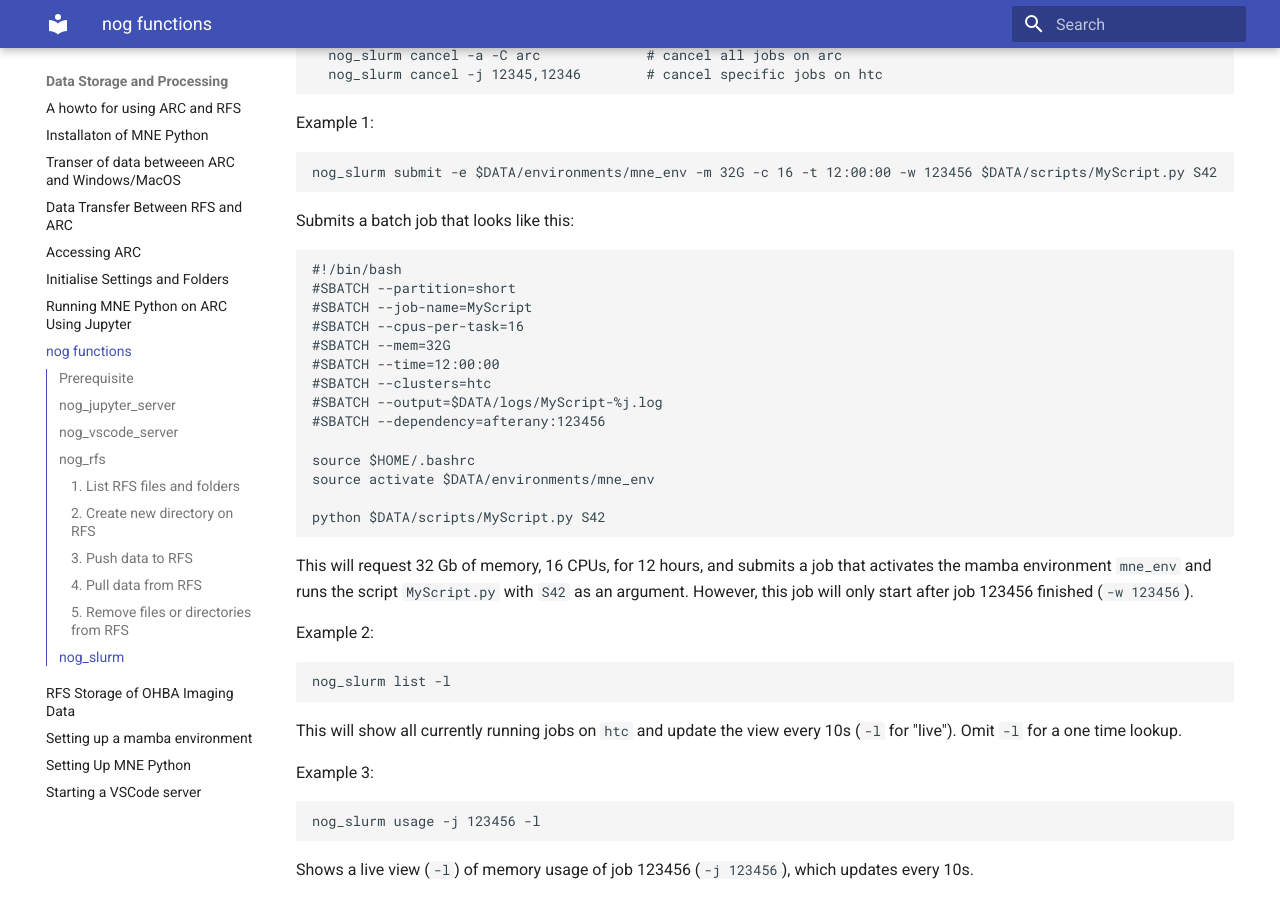
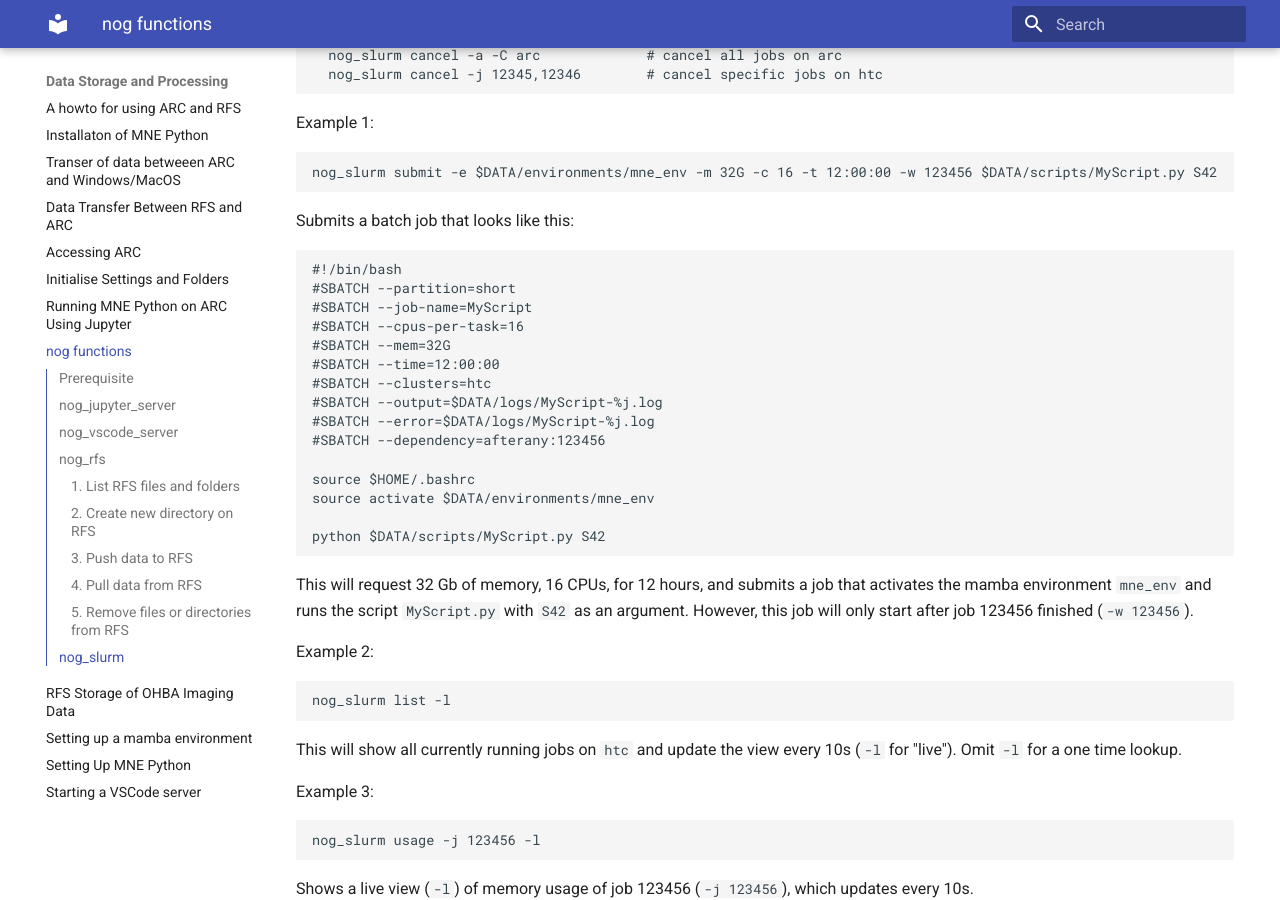
Before and after one commit to Neuronal-Oscillations/group-handbook, an MkDocs documentation site: the page built from docs/Data-Storage-and-Processing/nog-functions.md, in a window 1280 px wide and 900 px high, scrolled down 5015 px. Built offline with MkDocs 1.6.1 and Material for MkDocs 9.7.7, drawn with Linux system fonts in a browser that asks for light colours.

Commit message:
Update nog-functions.md

```diff
--- a/docs/Data-Storage-and-Processing/nog-functions.md
+++ b/docs/Data-Storage-and-Processing/nog-functions.md
@@ -261,6 +261,7 @@ Submits a batch job that looks like this:
 #SBATCH --time=12:00:00
 #SBATCH --clusters=htc
 #SBATCH --output=$DATA/logs/MyScript-%j.log
+#SBATCH --error=$DATA/logs/MyScript-%j.log
 #SBATCH --dependency=afterany:123456
 
 source $HOME/.bashrc
```
